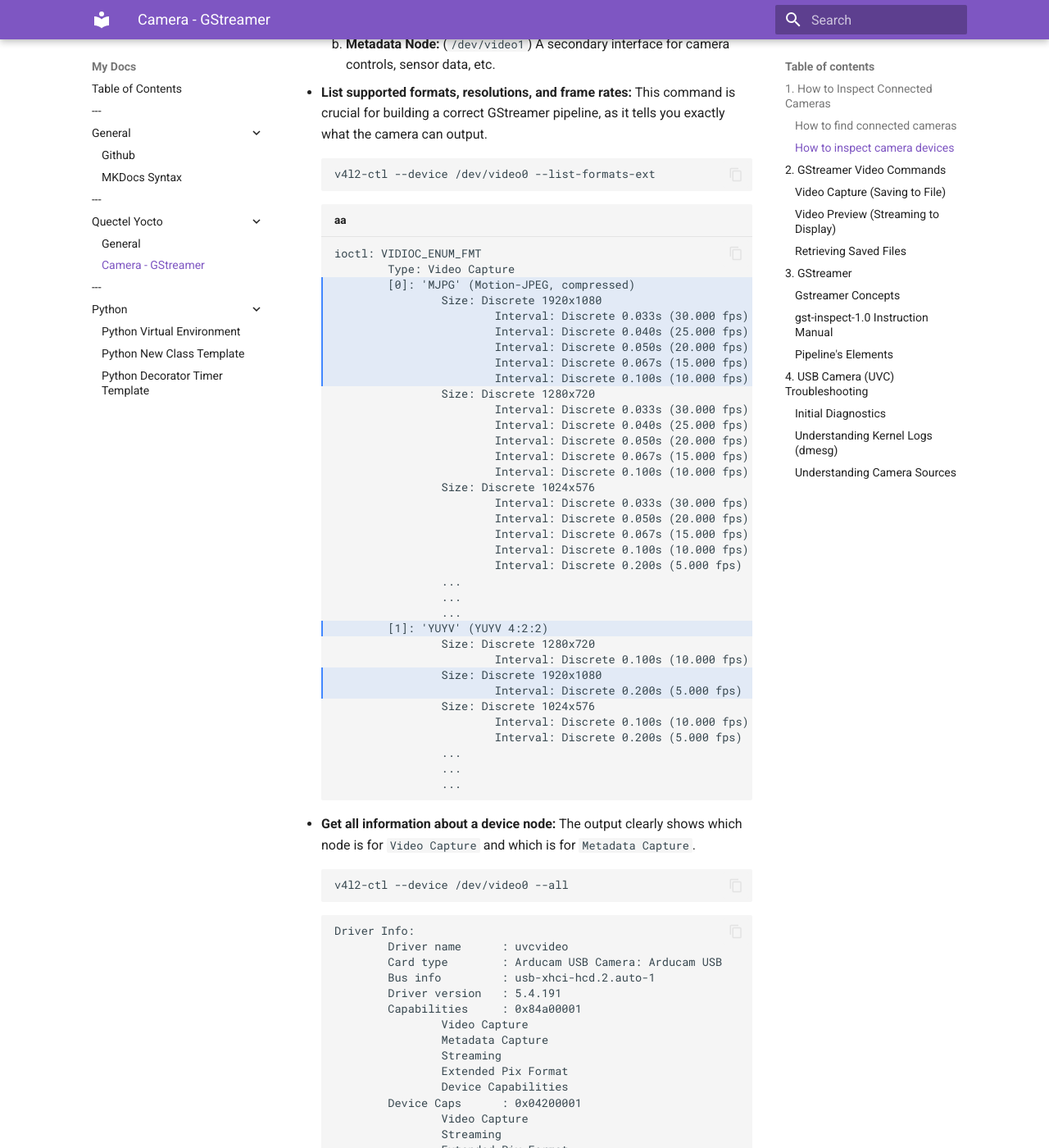
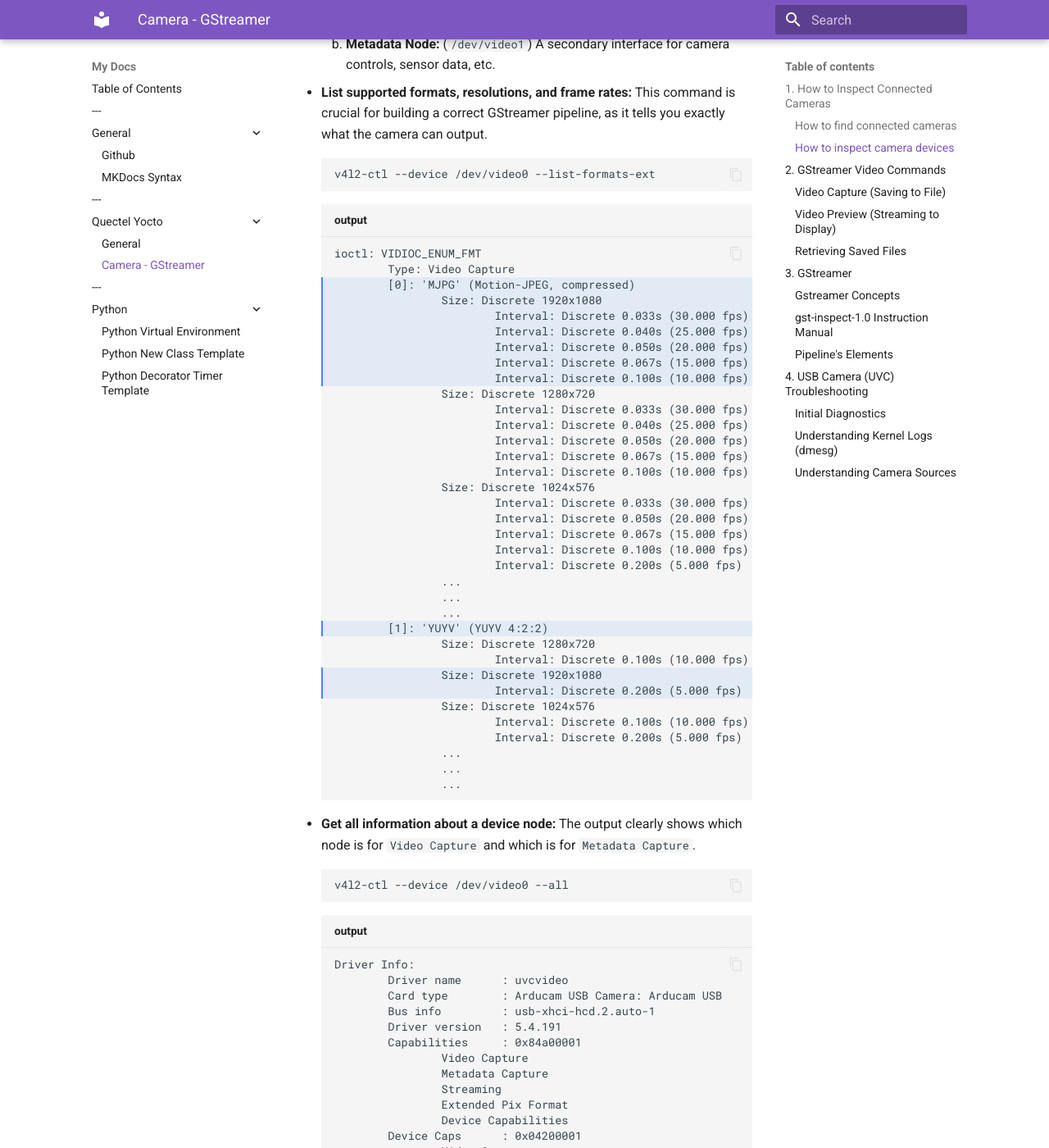
Before and after one commit to duranar/kh, an MkDocs documentation site: the page built from docs/SC206E_GStreamer_Commands.md, in a window 1280 px wide and 1400 px high, scrolled down 738 px. Shown: the whole window at 82% size. Built offline with MkDocs 1.6.1 and Material for MkDocs 9.7.7, drawn with Linux system fonts in a browser that asks for light colours.

Commit message:
Update SC206E_GStreamer_Commands.md

````diff
--- a/docs/SC206E_GStreamer_Commands.md
+++ b/docs/SC206E_GStreamer_Commands.md
@@ -27,7 +27,7 @@ The `v4l2-ctl` utility is essential for inspecting camera properties. If the com
     v4l2-ctl --device /dev/video0 --list-formats-ext
     ```
 
-    ```text hl_lines="3 4 5 6 7 8 9 25 28 29" title="aa"
+    ```text hl_lines="3 4 5 6 7 8 9 25 28 29" title="output"
 	ioctl: VIDIOC_ENUM_FMT
 			Type: Video Capture
 			[0]: 'MJPG' (Motion-JPEG, compressed)
@@ -73,7 +73,7 @@ The `v4l2-ctl` utility is essential for inspecting camera properties. If the com
     v4l2-ctl --device /dev/video0 --all
     ```
 
-    ```text
+    ```text title="output"
 	Driver Info:
 	        Driver name      : uvcvideo
 	        Card type        : Arducam USB Camera: Arducam USB
````
